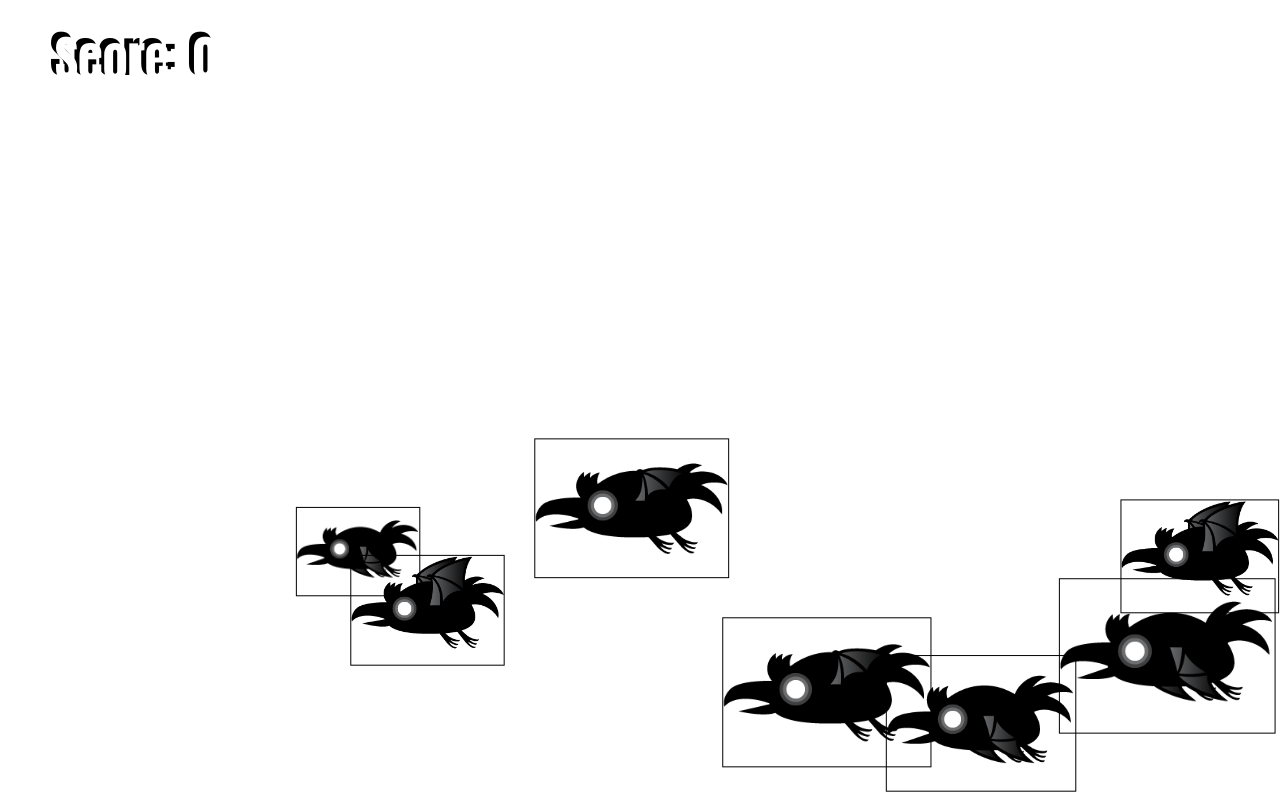
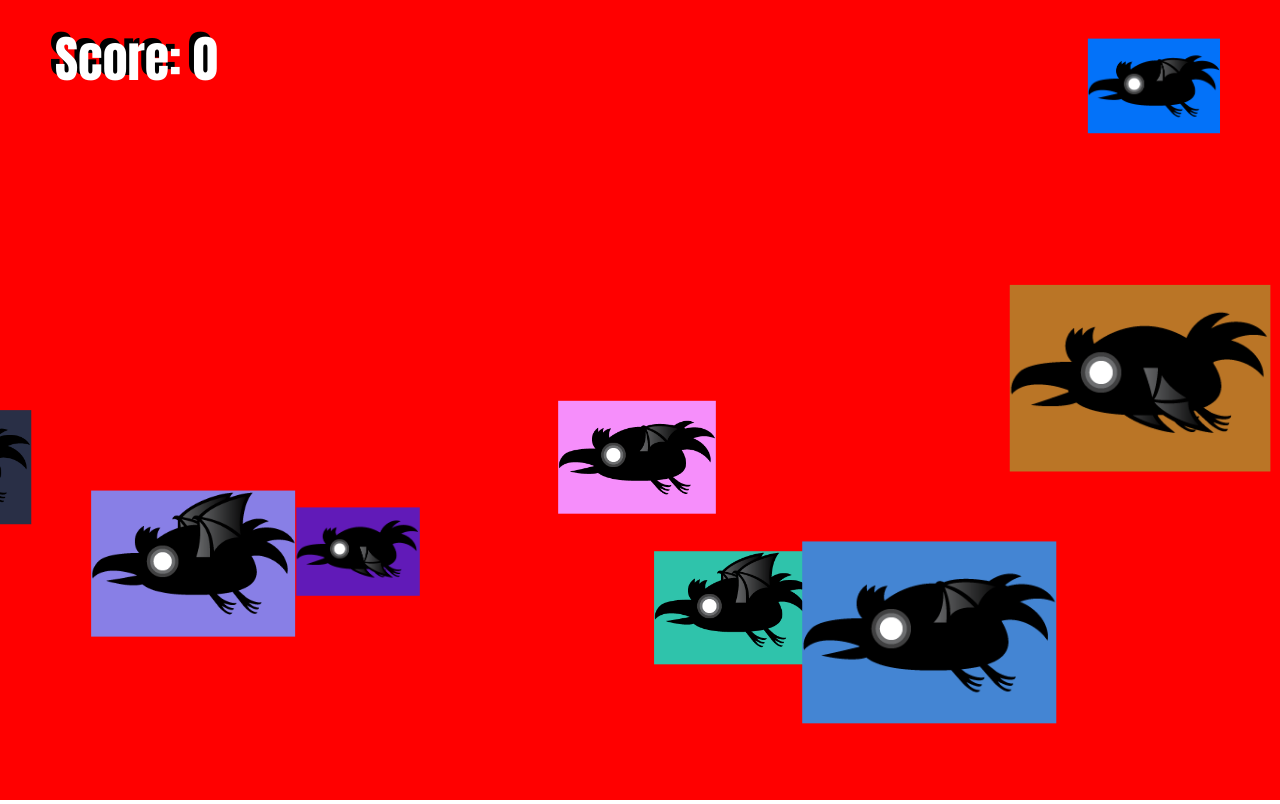
Before and after one commit to YakubuAmidu/javascript-game, a website: page index.html in a window 1280 px wide. Drawn offline with Linux system fonts and the light colour scheme.

Commit message:
Initial commit

```diff
--- a/main.scss
+++ b/main.scss
@@ -24,3 +24,7 @@ body {
     width: 100%;
     height: 100%;
 }
+
+#collisionCanvas {
+    background-color: $color-red;
+}
--- a/script.js
+++ b/script.js
@@ -37,6 +37,8 @@ class Raven {
         this.maxFrame = 4;
         this.timeSinceFlap = 0;
         this.flapInterval = Math.random() * 50 + 50;
+        this.randomColors = [Math.floor(Math.random() * 255), Math.floor(Math.random() * 255), Math.floor(Math.random() * 255)];
+        this.colors = 'rgb(' + this.randomColors[0] + ',' + this.randomColors[1] + ',' + this.randomColors[2] + ')';
     };
 
     update(deltatime){
@@ -55,7 +57,8 @@ class Raven {
     };
 
     draw(){
-        ctx.strokeRect(this.x, this.y, this.width, this.height);
+        ctx.fillStyle = this.colors;
+        ctx.fillRect(this.x, this.y, this.width, this.height);
         ctx.drawImage(this.image, this.frame * this.spriteWidth, 0, this.spriteWidth, this.spriteHeight, this.x, this.y, this.width, this.height);
     }
 }
```
Also changed, not shown: style.css.
